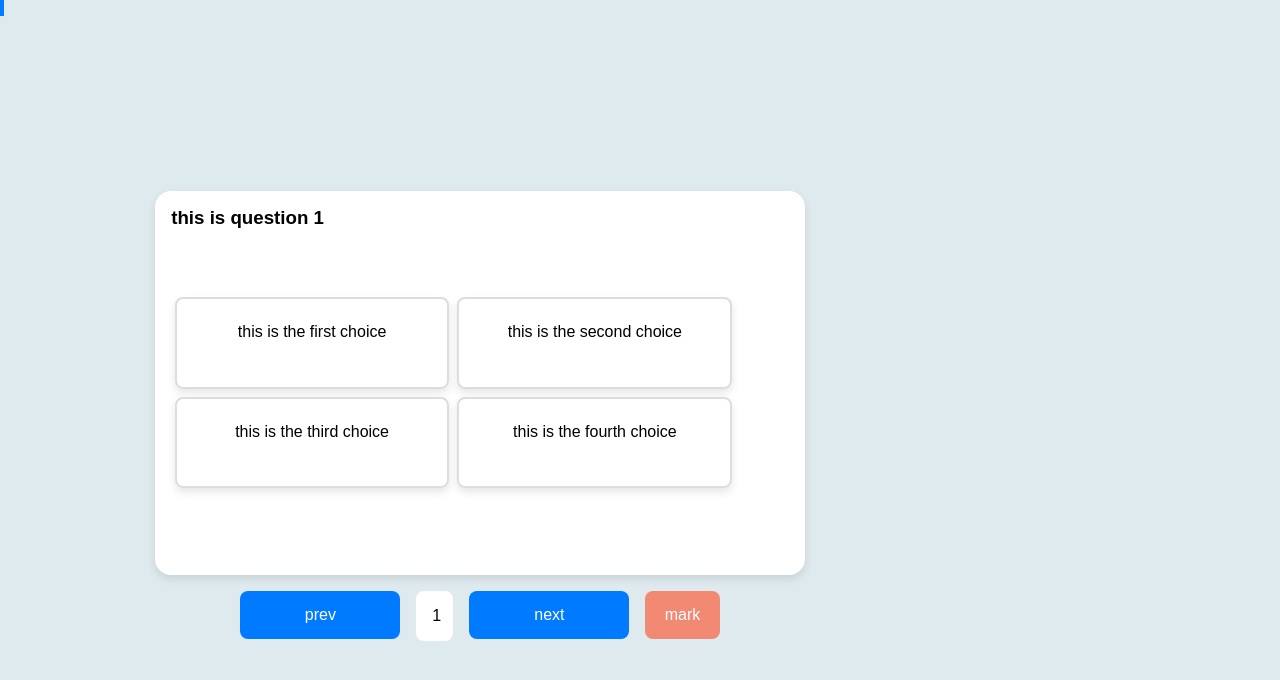
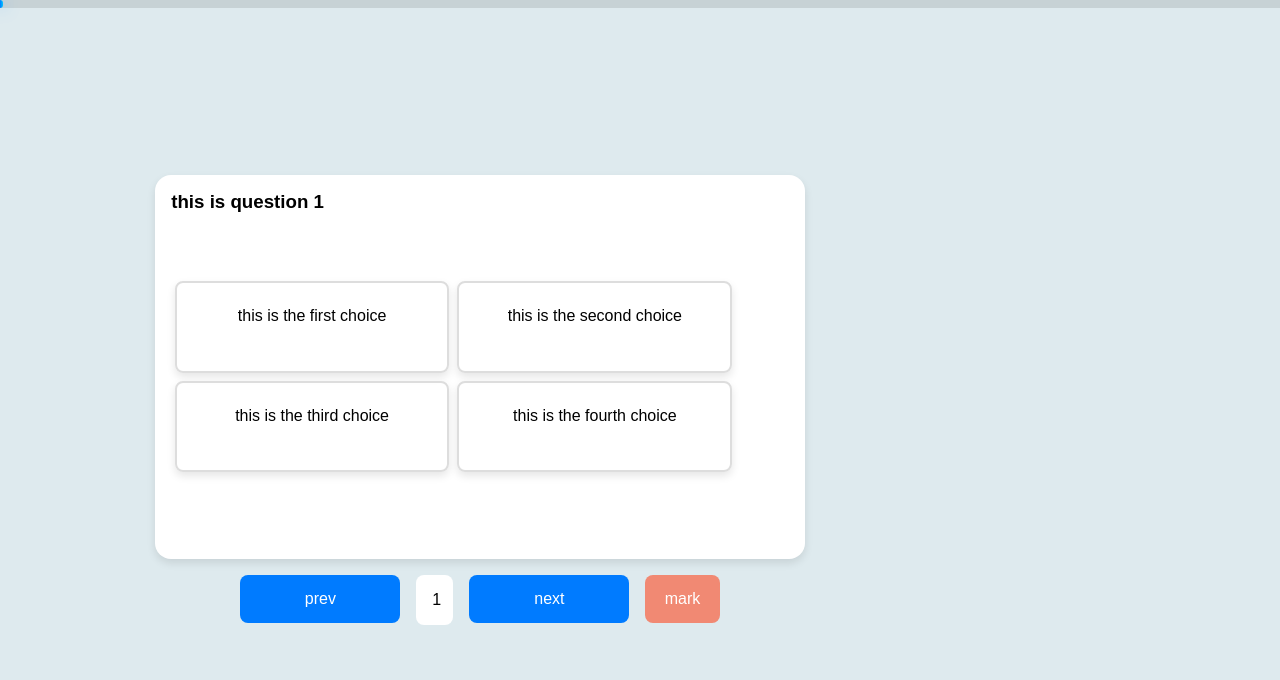
Before and after one commit to MalekEmad2000/exam-project, a plain HTML site: page exam.html in a window 1280 px wide. Drawn offline with Linux system fonts and the light colour scheme.

Commit message:
loading bar css updates

```diff
--- a/styles.css
+++ b/styles.css
@@ -107,12 +107,22 @@
     background-color: aquamarine;
   }
   .Timer-Container {
+    position: fixed;
+    top: 0;
+    left: 0;
     width: 100%;
+    height: 0.5rem;
+    background-color: rgba(0, 0, 0, 0.1);
+    z-index: 9999;
   }
+
   .Timer {
-    height: 1rem;
-    background-color: #007bff;
+    height: 100%;
+    background: linear-gradient(90deg, #007bff, #00c6ff);
+    box-shadow: 0 0 1rem rgba(0, 123, 255, 0.7);
+    transition: width 0.3s ease;
     display: none;
+    border-radius: 0 0.25rem 0.25rem 0;
   }
 
   @media (max-width: 600px) {
```
